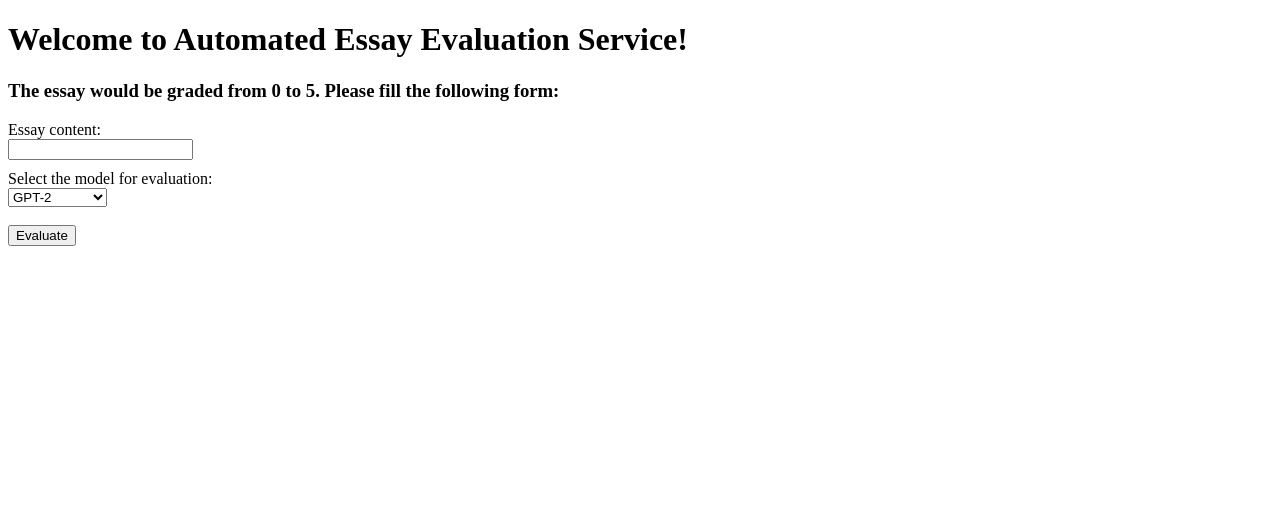
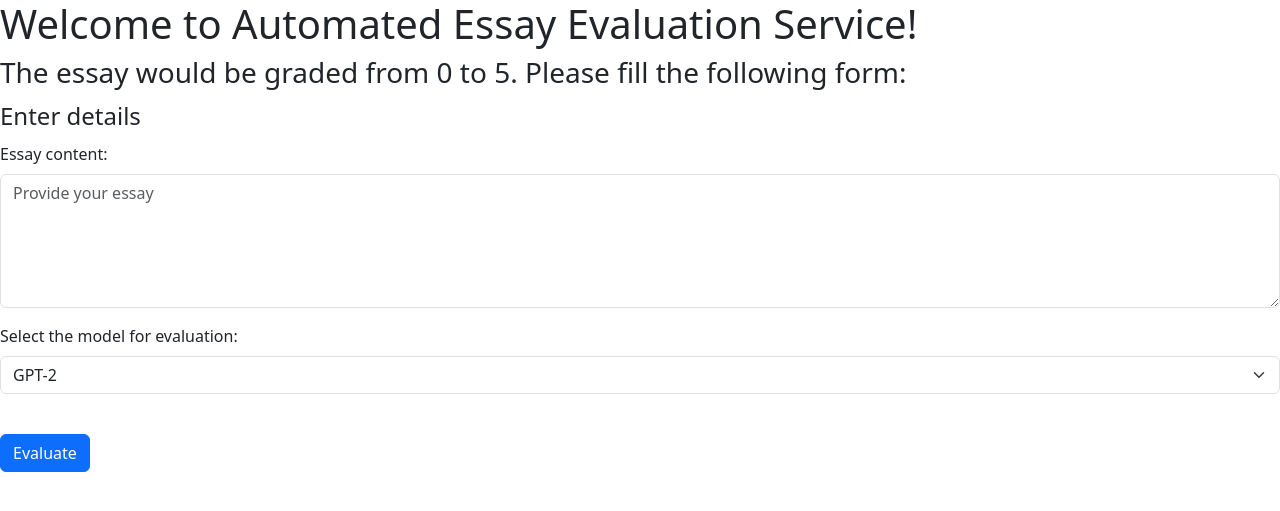
Before and after one commit to Nightshade14/Fined-tuned-LLM-like-GPT2-and-Transformers-based-Automated-Essay-Evaluation, a Python web app: template templates/index.html in a window 1280 px wide. Shown: the top 511 px of the page. Run offline with Jinja, Linux system fonts and the light colour scheme; the template is opened without the code that fills it, so the values that code supplies are empty.

Commit message:
feat: Add basic boostrap for better UI

```diff
--- a/templates/index.html
+++ b/templates/index.html
@@ -5,23 +5,25 @@
 	<meta charset="UTF-8">
 	<meta name="viewport" content="width=device-width, initial-scale=1.0">
 	<title>Automated Essay Evaluation with AI</title>
-	<link rel="stylesheet" href="../css/index.css">
+	<link href="https://cdn.jsdelivr.net/npm/bootstrap@5.3.3/dist/css/bootstrap.min.css" rel="stylesheet" integrity="sha384-QWTKZyjpPEjISv5WaRU9OFeRpok6YctnYmDr5pNlyT2bRjXh0JMhjY6hW+ALEwIH" crossorigin="anonymous">
+	<!-- <link rel="stylesheet" href="../css/index.css"> -->
 </head>
 <title>LLM essay evaluation</title>
 
 <body>
 	<h1>Welcome to Automated Essay Evaluation Service!</h1>
 	<h3>The essay would be graded from 0 to 5. Please fill the following form:</h3>
-	<div>
+
 		<form id="evaluationForm">
+			  <legend>Enter details</legend>
 			<div>
-				<div>
-					<label for="essay">Essay content:</label>
-					<input type="text" name="essay" id="essay">
+				<div class="mb-3">
+					<label for="essay" class="form-label">Essay content:</label>
+					<textarea class="form-control" placeholder="Provide your essay" name="essay" id="essay" rows=5></textarea>
 				</div>
-				<div>
-					<label for="model_id">Select the model for evaluation:</label>
-					<select name="model_id" id="model_id">
+				<div class="mb-3">
+					<label for="model_id" class="form-label">Select the model for evaluation:</label>
+					<select name="model_id" id="model_id"  class="form-select">
 						<option value="GPT-2">GPT-2</option>
 						<option value="DeBERTa-v3">DeBERTa-v3</option>
 						<option value="DistilBERT">DistilBERT</option>
@@ -29,11 +31,12 @@
 					</select>
 				</div>
 				<br />
-				<button type="button" id="evaluateButton">Evaluate</button>
+				<button type="button" id="evaluateButton" class="btn btn-primary">Evaluate</button>
 			</div>
 		</form>
-	</div>
+
 	<div id="result"></div>
+	<script src="https://cdn.jsdelivr.net/npm/bootstrap@5.3.3/dist/js/bootstrap.bundle.min.js" integrity="sha384-YvpcrYf0tY3lHB60NNkmXc5s9fDVZLESaAA55NDzOxhy9GkcIdslK1eN7N6jIeHz" crossorigin="anonymous"></script>
 	<script src="../scripts/index.js" async></script>
 </body>
 
```
